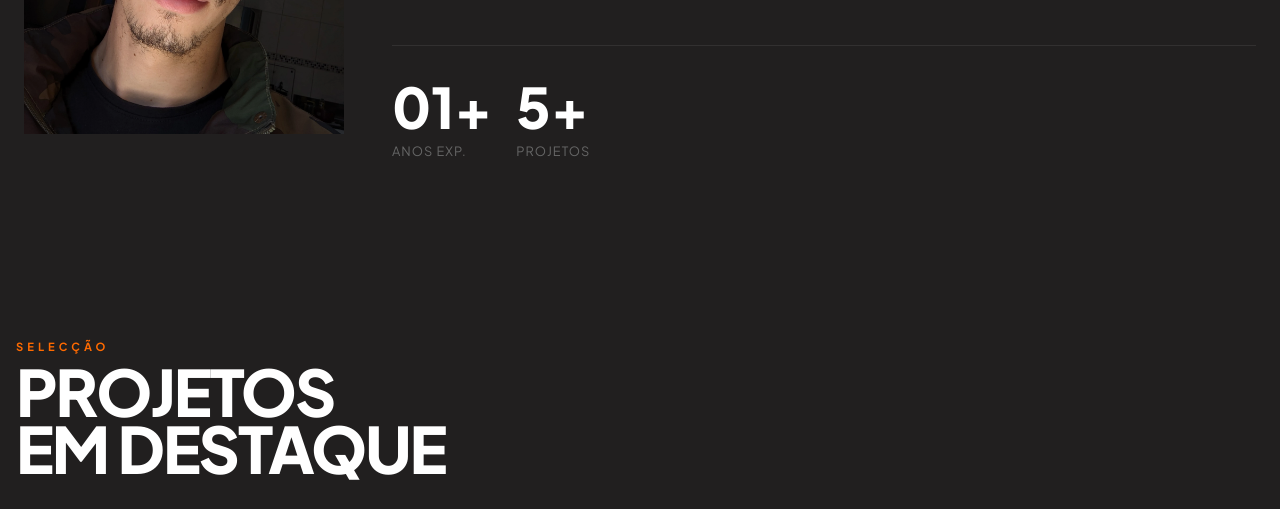
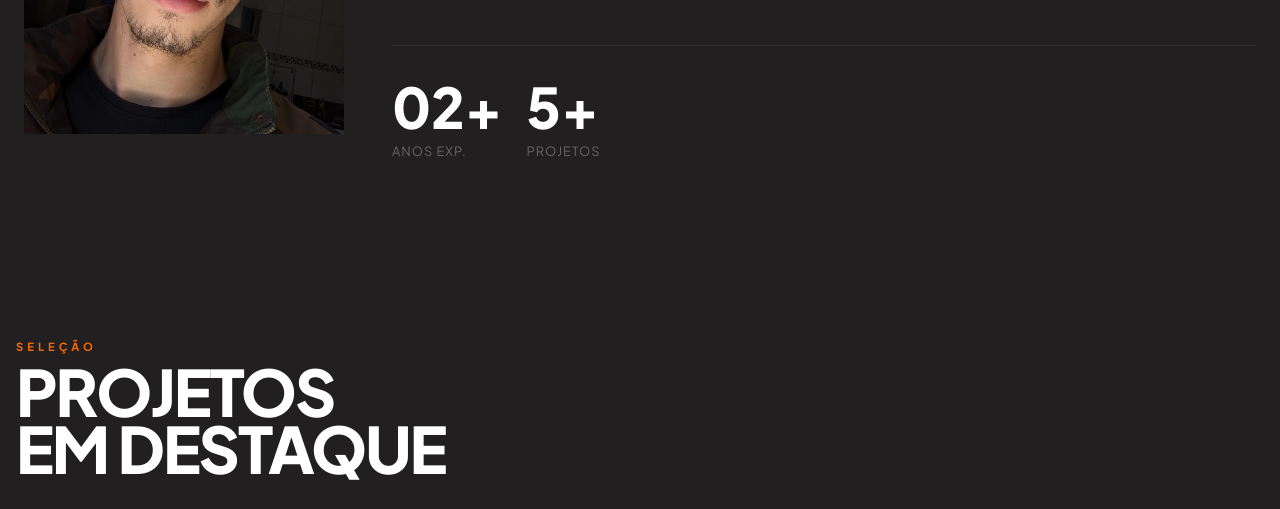
Before and after one commit to RichardLeichter/Portfolio-RichardLeichter, a plain HTML site: page index.html in a window 1280 px wide. Shown: the part 1358-1867 px from the top of the page. Drawn offline with nearby package versions, Linux system fonts and the light colour scheme; animation ran at ten frames a second.

Commit message:
Fix names

```diff
--- a/index.html
+++ b/index.html
@@ -100,7 +100,7 @@
                         </div>
 
                         <div class="stats flex gap-6">
-                            <div><span class="stat-num">01+</span><span class="stat-desc">ANOS EXP.</span></div>
+                            <div><span class="stat-num">02+</span><span class="stat-desc">ANOS EXP.</span></div>
                             <div><span class="stat-num">5+</span><span class="stat-desc">PROJETOS</span></div>
                         </div>
                     </div>
@@ -111,7 +111,7 @@
         <section id="projetos" class="page-section">
             <div class="work-header reveal">
                 <div>
-                    <span class="label-text">SELECÇÃO</span>
+                    <span class="label-text">SELEÇÃO</span>
                     <h2 class="big-title">PROJETOS<br>EM DESTAQUE</h2>
                 </div>
             </div>
```
Also changed, not shown: README.md.
